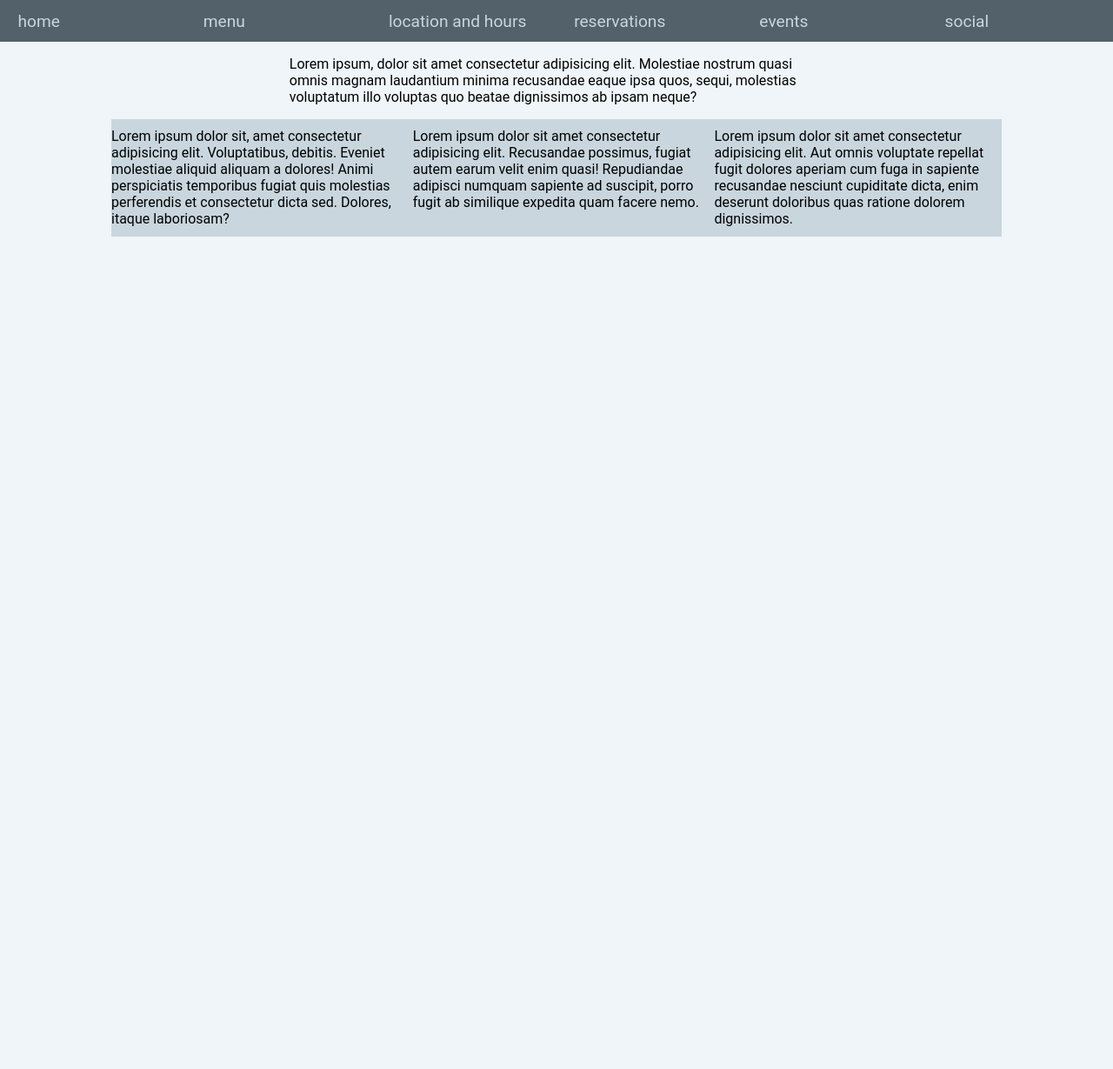
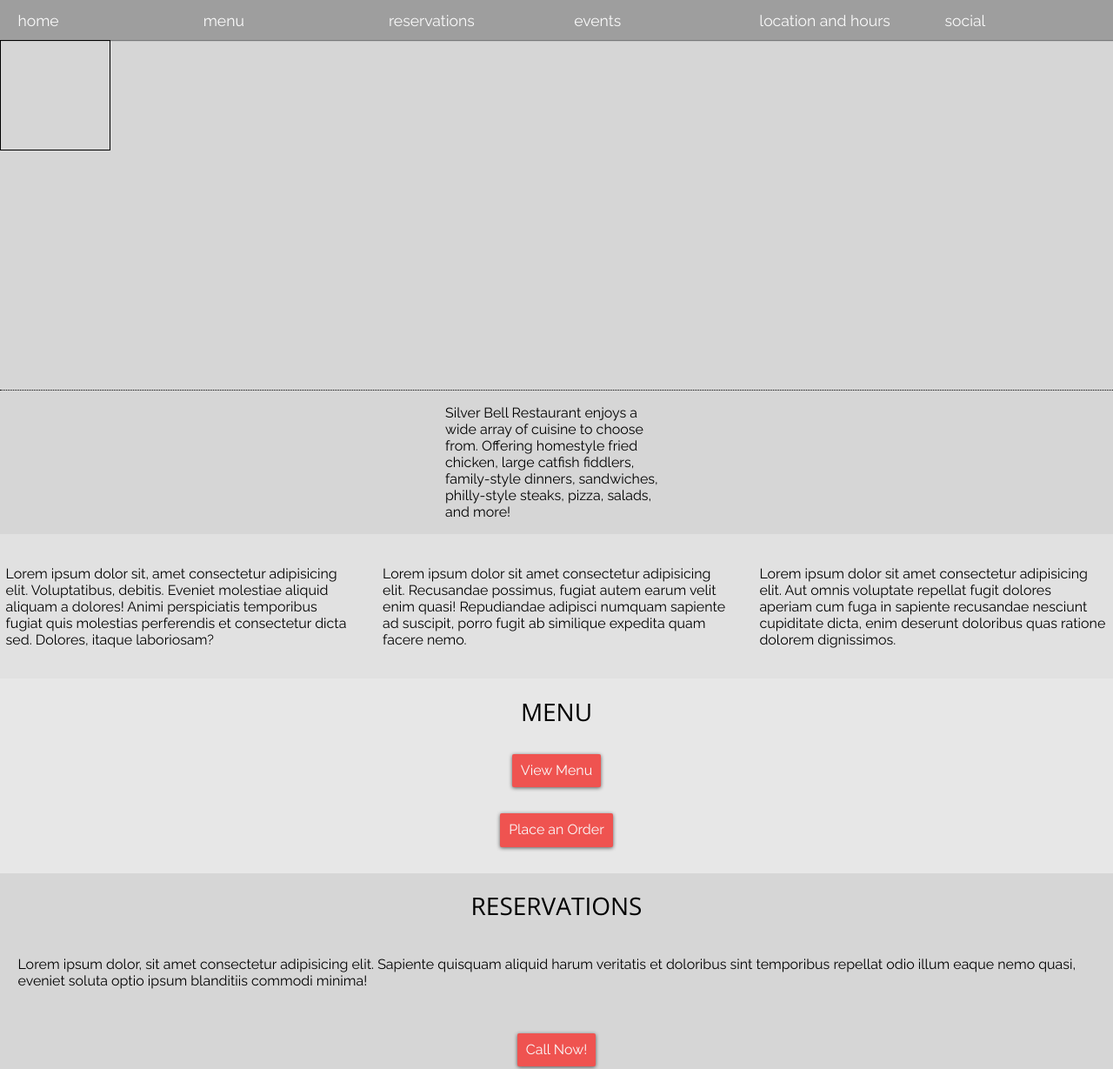
Before and after one commit to brovall9k/silverbell, a website: page index.html in a window 1280 px wide. Shown: the top 1229 px of the page at 87% size. Before the commit the page ends 800 px from the top, so only its background shows below. Drawn offline with nearby package versions, Linux system fonts and the light colour scheme.

Commit message:
Finishing up the outline of the site -- minus the menu

```diff
--- a/index.html
+++ b/index.html
@@ -12,31 +12,63 @@
 <body>
     <!-- All content is based on a 1200px grid of 12 columns -->
         <ul class="nav section group">
-            <li class="col span_2_of_12"><a href="#">home</a></li>
-            <li class="col span_2_of_12"><a href="#">menu</a></li>
-            <li class="col span_2_of_12"><a href="#">location and hours</a></li>
-            <li class="col span_2_of_12"><a href="#">reservations</a></li>
-            <li class="col span_2_of_12"><a href="#">events</a></li>
+            <li class="col span_2_of_12"><a href="#home">home</a></li>
+            <li class="col span_2_of_12"><a href="#ourMenu">menu</a></li>
+            <li class="col span_2_of_12"><a href="#reservations">reservations</a></li>
+            <li class="col span_2_of_12"><a href="#events">events</a></li>
+            <li class="col span_2_of_12"><a href="#location">location and hours</a></li>
             <li class="col span_2_of_12"><a href="#">social</a></li>
         </ul>
     <!-- wrapper sets the width of the page so that the grid system can do its business! -->
     <div class="wrapper">
+        <div id="home" class="logo">
+            <img src="#" alt=""/>
+        </div>
+
+        <section class="hero"></section>
+
         <section id="aboutblurb">
-            <p>Lorem ipsum, dolor sit amet consectetur adipisicing elit. Molestiae nostrum quasi omnis magnam laudantium minima recusandae eaque ipsa quos, sequi, molestias voluptatum illo voluptas quo beatae dignissimos ab ipsam neque?</p>
+            <p>Silver Bell Restaurant enjoys a wide array of cuisine to choose from. Offering homestyle fried chicken, large catfish fiddlers, family-style dinners, sandwiches, philly-style steaks, pizza, salads, and more!</p>
         </section>
 
         <section id="carousel" class="section group">
             <div class="col span_4_of_12">
-                Lorem ipsum dolor sit, amet consectetur adipisicing elit. Voluptatibus, debitis. Eveniet molestiae aliquid aliquam a dolores! Animi perspiciatis temporibus fugiat quis molestias perferendis et consectetur dicta sed. Dolores, itaque laboriosam?
+                <p>Lorem ipsum dolor sit, amet consectetur adipisicing elit. Voluptatibus, debitis. Eveniet molestiae aliquid aliquam a dolores! Animi perspiciatis temporibus fugiat quis molestias perferendis et consectetur dicta sed. Dolores, itaque laboriosam?</p>
             </div>
             <div class="col span_4_of_12">
-                Lorem ipsum dolor sit amet consectetur adipisicing elit. Recusandae possimus, fugiat autem earum velit enim quasi! Repudiandae adipisci numquam sapiente ad suscipit, porro fugit ab similique expedita quam facere nemo.
+                <p>Lorem ipsum dolor sit amet consectetur adipisicing elit. Recusandae possimus, fugiat autem earum velit enim quasi! Repudiandae adipisci numquam sapiente ad suscipit, porro fugit ab similique expedita quam facere nemo.</p>
             </div>
             <div class="col span_4_of_12">
-                Lorem ipsum dolor sit amet consectetur adipisicing elit. Aut omnis voluptate repellat fugit dolores aperiam cum fuga in sapiente recusandae nesciunt cupiditate dicta, enim deserunt doloribus quas ratione dolorem dignissimos.
+                <p>Lorem ipsum dolor sit amet consectetur adipisicing elit. Aut omnis voluptate repellat fugit dolores aperiam cum fuga in sapiente recusandae nesciunt cupiditate dicta, enim deserunt doloribus quas ratione dolorem dignissimos.</p>
             </div>
         </section>
 
+        <section id="ourMenu" class="section group">
+            <h1>menu</h1>
+            <button class="btn">View Menu</button>
+            <button class="btn">Place an Order</button>
+        </section>
+
+        <section id="reservations" class="section group">
+            <h1>reservations</h1>
+            <p>Lorem ipsum dolor, sit amet consectetur adipisicing elit. Sapiente quisquam aliquid harum veritatis et doloribus sint temporibus repellat odio illum eaque nemo quasi, eveniet soluta optio ipsum blanditiis commodi minima!</p>
+            <button class="btn">Call Now!</button>
+        </section>
+
+        <section id="events" class="section group">
+            <h1>events</h1>
+            <p>Lorem, ipsum dolor sit amet consectetur adipisicing elit. Nesciunt, dolor! Commodi quidem ipsa facere, quis odio eveniet aut laboriosam sunt molestias possimus, voluptatum molestiae sed cupiditate architecto hic, quibusdam consequatur.</p>
+            <button class="btn">Call Now!</button>
+        </section>
+
+        <section id="location" class="section group">
+            <h1>Location &amp; Contact</h1>
+            <p>INSERT ADDRESS</p>
+            <p>INSERT PHONE</p>
+            <p>Click "Find Us" to get directions from your location to ours. ~ <em>courtesy of Google Maps &trade;</em></p>
+            <button class="btn">Find Us</button>
+        </section>
     </div>
+    <footer class="footer section group">&copy; SilverBell 2018 | <a href="#">silverbell-repo</a></footer>
 </body>
 </html>
--- a/sass/_base.sass
+++ b/sass/_base.sass
@@ -4,8 +4,62 @@ body
     //CSS styling everywhere else will use (em)s in place of (px)s.
     //This statement sets the baseline for those (em)s
     font: 16px $body-font
+h1
+    text-transform: uppercase
+    text-align: center
+    font: 400 1.75em $nav-font
+a
+    color: $link-color
+    &:hover
+      color: $link-hover
+    &:visited
+      color: $link-color
 
+section.section.group p, footer.footer
+    padding: 1.6%
 .wrapper
     // Provides automatic centering for content. The left-right margins are set automatically based on 100% subtracted from width
-    width: 80%
+    width: 100%
     margin: 0 auto
+
+//Add the .btn class to buttons to make them sexy!
+.btn
+  position: relative
+  display: block
+  margin: 30px auto
+  padding: 10px
+  overflow: hidden
+  border-width: 0
+  outline: none
+  border-radius: 2px
+  box-shadow: 0 1px 4px rgba(0, 0, 0, 0.6)
+  background-color: $link-color
+  color: $white
+  transition: background-color .3s
+  &:hover, &:focus
+    background-color: $link-hover
+    cursor: pointer
+  > *
+    position: relative
+  span
+    display: block
+    padding: 12px 24px
+  &:before
+    content: ""
+    position: absolute
+    top: 50%
+    left: 50%
+    display: block
+    width: 0
+    padding-top: 0
+    border-radius: 100%
+    background-color: rgba(236, 240, 241, 0.3)
+    -webkit-transform: translate(-50%, -50%)
+    -moz-transform: translate(-50%, -50%)
+    -ms-transform: translate(-50%, -50%)
+    -o-transform: translate(-50%, -50%)
+    transform: translate(-50%, -50%)
+  &:active:before
+    width: 120%
+    padding-top: 120%
+    transition: width .2s ease-out, padding-top .2s ease-out
--- a/sass/_body.sass
+++ b/sass/_body.sass
@@ -1,11 +1,32 @@
+div.logo
+    position: relative
+    border: 1px solid black
+    width: 125px
+    height: 125px
+
+section.hero
+    width: 100%
+    height: 275px
+    border-bottom: 1px dotted black
+
 section#aboutblurb
-    width: 60%
+    width: 20%
     margin: 0 auto
+
 section#carousel
+    background: darken($white, 10%)
+
+section#ourMenu
+    width: 100%
+    margin: 0 auto
+    background: darken($white, 7.5%)
+    .btn
+        display: flex
+        justify-content: center
+
+footer.footer
     background: $gray
-
-
-
+    text-align: center
 @media only screen and (max-width: 480px)
     section#aboutblurb
         width: 90%
--- a/sass/_grid.sass
+++ b/sass/_grid.sass
@@ -13,9 +13,9 @@
   &:first-child
     margin-left: 0
 
-// Specifically for removing the top margin from .col
-.tothetop
-  margin-top: 0
+  .alignto
+    width: 30%
+    margin: 0 auto
 // GROUPING
 .group
   &:before
--- a/sass/_nav.sass
+++ b/sass/_nav.sass
@@ -1,12 +1,13 @@
 ul.nav
-    background: $darkgray
+    background: $gray
+    box-shadow: 1px 1px 1px rgba($offblack,0.5)
     &:first-child
         padding-left: 1.6%
         a
-            font-size: 1.2em
-            color: $gray
+            font-size: 1.1em
+            color: $white
             text-decoration: none
             &:hover
-                color: $lightgray
+                color: $hover-color
             &:visited
-                color: $gray
+                color: $white
--- a/sass/_vars.sass
+++ b/sass/_vars.sass
@@ -1,9 +1,18 @@
-$lightgray: #f0f5f9
-$gray: #c9d6de
+/*Base Colors*/
+$lightgray: #D6D6D6
+$gray: #9e9e9e
 $darkgray: #52616a
 $offblack: #1e2022
-/*
- *****FIND PROFESSIONAL FONTS*****
-*/
-$body-font: 'Roboto','Lucida Grande', 'Helvetica'
-$nav-font: 'Roboto','Lucida Grande', 'Helvetica'
+$white: #FAFAFA
+
+/*Nav*/
+$hover-color: #BDBDBD
+
+/*Buttons*/
+$link-color: #EF5350
+$link-hover: #D32F2F
+
+/*Fonts*/
+@import url('https://fonts.googleapis.com/css?family=Open+Sans:300,400|Raleway:400,700')
+$body-font: 'Raleway','Arial', 'Helvetica'
+$nav-font: 'Open Sans', sans-serif
```
Also changed, not shown: sass/main.css, 1 other file.
